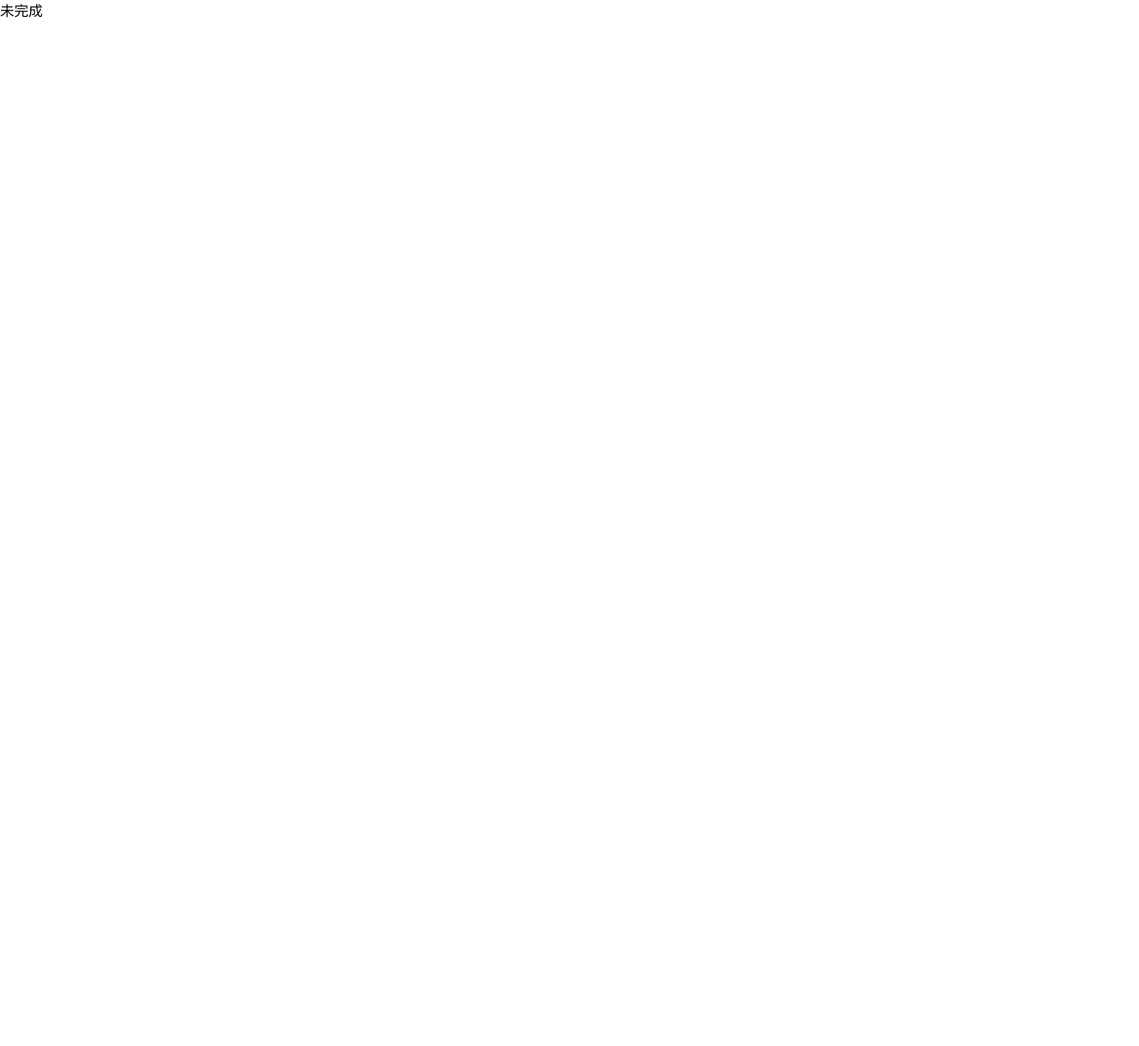
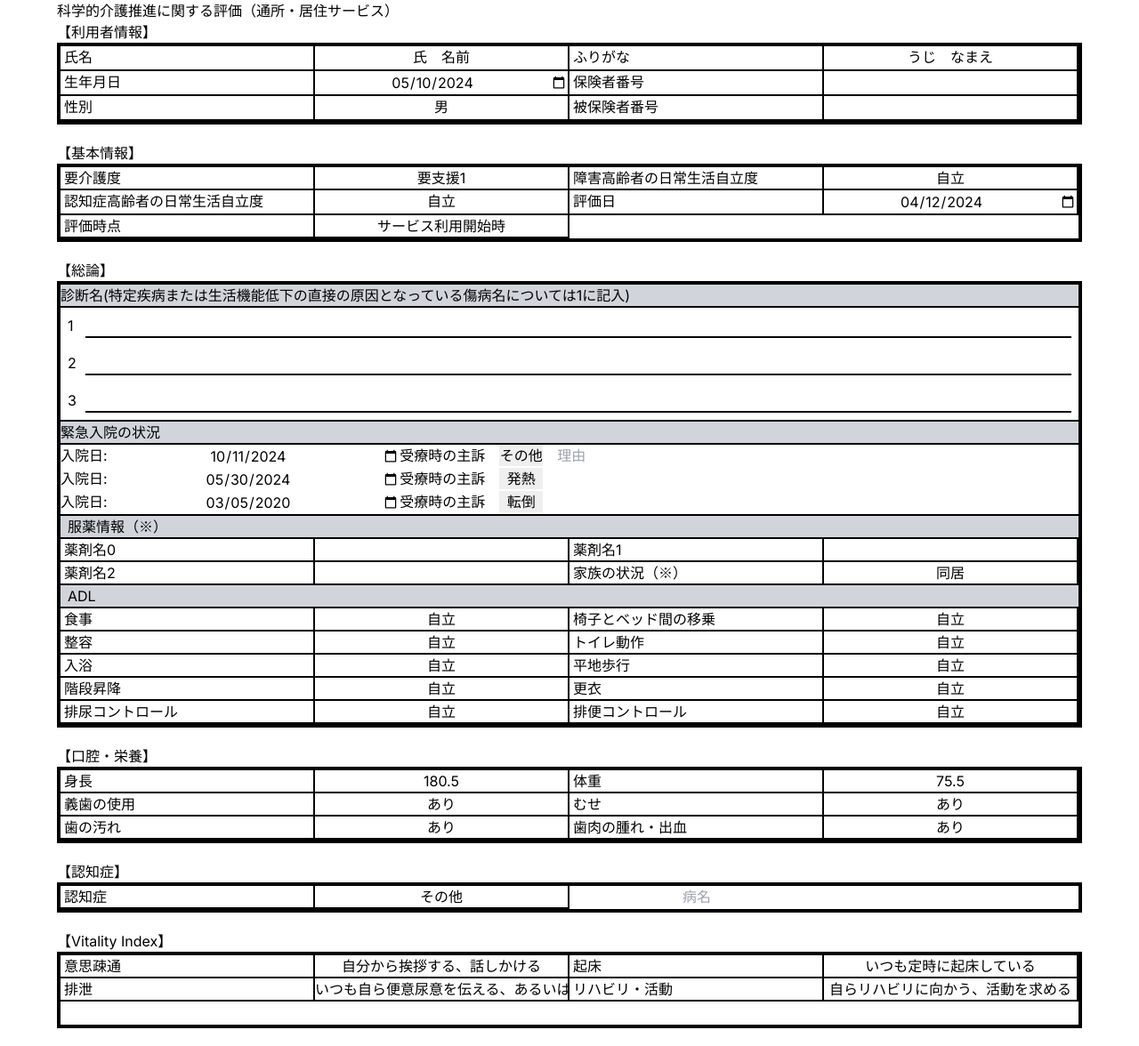
Before and after one commit to brainvader/life-2024, a Next.js app: page /editor in a window 1280 px wide. Shown: the whole page at 89% size. Before the commit the page ends 800 px from the top, so only its background shows below. Built offline with nearby package versions, Linux system fonts and the light colour scheme.

Commit message:
feat: Rename file

```diff
--- a/app/editor/page.tsx
+++ b/app/editor/page.tsx
@@ -1,5 +1,5 @@
 import UserInfo from '@/components/user-info';
-// import styles from '../styles/page.module.css'
+import styles from '../../styles/editor.module.css'
 import BasicInfo from '@/components/basic-info';
 import OralNutritionInfo from '@/components/oral-nutrition-info';
 import VitalityIndex from '@/components/vitality-index';
@@ -8,38 +8,38 @@ import DementiaInfo from '@/components/dementia-info';
 
 export default function Home() {
   return (
-    <div>未完成</div>
-    // <main className={styles.index}>
-    //   <h1>科学的介護推進に関する評価（通所・居住サービス）</h1>
-    //   <section className={styles.section}>
-    //     <h2>【利用者情報】</h2>
-    //     <UserInfo />
-    //   </section>
+    // <div>未完成</div>
+    <main className={styles.index}>
+      <h1>科学的介護推進に関する評価（通所・居住サービス）</h1>
+      <section className={styles.section}>
+        <h2>【利用者情報】</h2>
+        <UserInfo />
+      </section>
 
-    //   <section className={styles.section}>
-    //     <h2>【基本情報】</h2>
-    //     <BasicInfo />
-    //   </section>
+      <section className={styles.section}>
+        <h2>【基本情報】</h2>
+        <BasicInfo />
+      </section>
 
-    //   <section className={styles.section}>
-    //     <h2>【総論】</h2>
-    //     <General />
-    //   </section>
+      <section className={styles.section}>
+        <h2>【総論】</h2>
+        <General />
+      </section>
 
-    //   <section className={styles.section}>
-    //     <h2>【口腔・栄養】</h2>
-    //     <OralNutritionInfo />
-    //   </section>
+      <section className={styles.section}>
+        <h2>【口腔・栄養】</h2>
+        <OralNutritionInfo />
+      </section>
 
-    //   <section className={styles.section}>
-    //     <h2>【認知症】</h2>
-    //     <DementiaInfo />
-    //   </section>
+      <section className={styles.section}>
+        <h2>【認知症】</h2>
+        <DementiaInfo />
+      </section>
 
-    //   <section className={styles.section}>
-    //     <h2>【Vitality Index】</h2>
-    //     <VitalityIndex />
-    //   </section>
-    // </main>
+      <section className={styles.section}>
+        <h2>【Vitality Index】</h2>
+        <VitalityIndex />
+      </section>
+    </main>
   );
 }
```
Also changed, not shown: styles/editor.module.css (renamed from styles/page.module.css).
